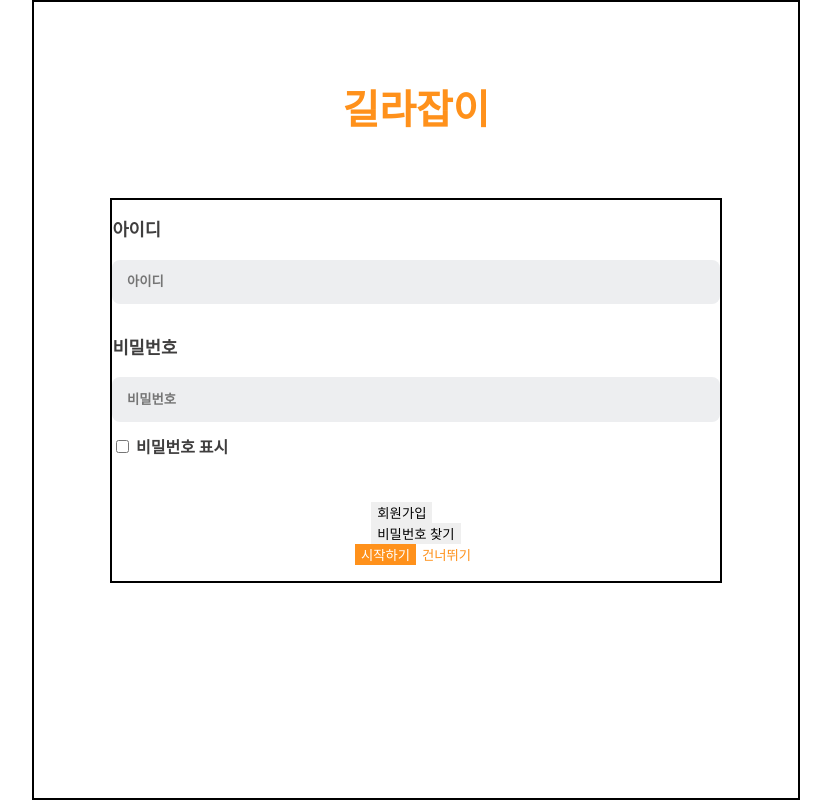
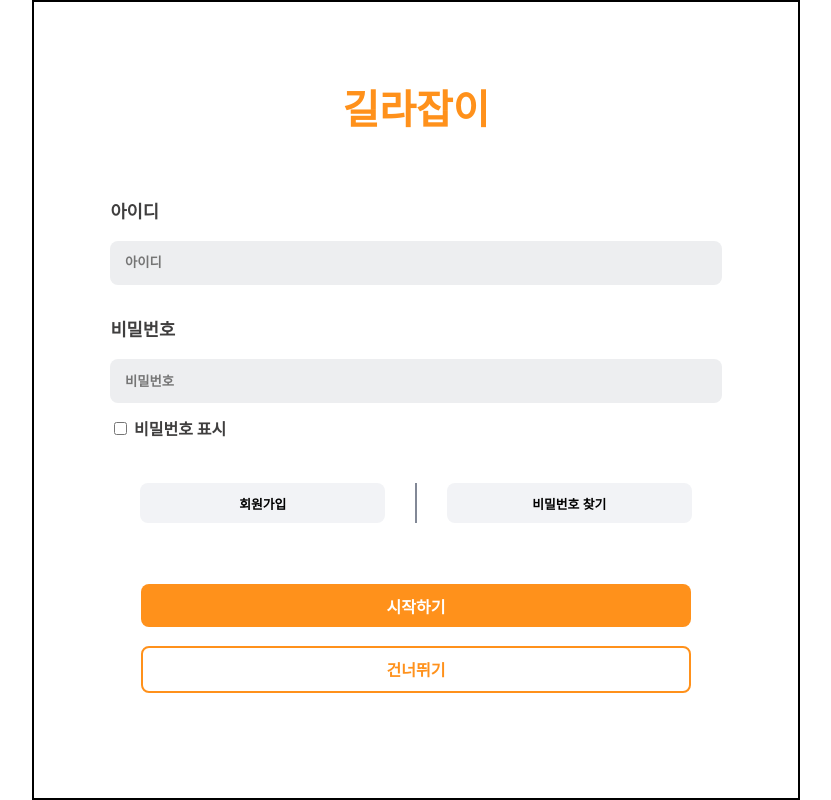
Before and after one commit to Team-Columbus/Gillajabi-FE, a React (Create React App) app in the folder gillajabi/: page /login in a window 1280 px wide. Shown: the whole page, without its empty margins (224-1055 px from the left). Built offline with nearby package versions, Linux system fonts and the light colour scheme.

Commit message:
:lipstick: LoginformButton 컴포넌트 및 버튼 스타일
- LoginformButton 컴포넌트의 스타일 추가
- Loginform에 스크롤이 필요하지 않다는 판단에 overflow-y 속성을 삭제
- Button 컴포넌트에 default, Large_Oragnge, Large_White 스타일의 버튼을
  추가

```diff
--- a/gillajabi/src/styles/components/Button.css
+++ b/gillajabi/src/styles/components/Button.css
@@ -1,12 +1,33 @@
 button{
   border : none;
   text-align: center;
+  white-space: nowrap;
+}
+.default{
+  background-color: #F2F3F6;
+  color : black;
+  font-weight: bold;
+  width : 40%;
+  border-radius: 8px;
+  font-size: 0.8em;
+  padding : 0.8em;
 }
 .Large_Orange{
   background-color: #ff911b;
   color : #ffffff;
+  width : 90%;
+  font-weight: bold;
+  border-radius: 8px;
+  font-size: 1em;
+  padding : 0.6em;
 }
 .Large_White{
   background-color: #ffffff;
   color : #ff911b;
+  border : 2px solid #ff911b;
+  font-weight: bold;
+  width : 90%;
+  font-size: 1em;
+  border-radius: 8px;
+  padding : 0.6em;
 }
--- a/gillajabi/src/styles/pages/Login.css
+++ b/gillajabi/src/styles/pages/Login.css
@@ -25,8 +25,6 @@
   justify-content: center;
   align-items: center;
   min-height: 60%;
-  overflow-y: auto;
-  border : 2px solid black;
 }
 
 /* LoginformInput 컴포넌트 */
@@ -73,3 +71,27 @@
 .login-form-input input:focus {
   outline: none;
 }
+
+/* LoginformButton 컴포넌트 */
+.login-optionbtn {
+  display: flex;
+  justify-content: space-evenly;
+  width : 100%;
+  margin-bottom: 10%;
+}
+
+.login-vline {
+  border-left: 2px solid #828896;
+  height: 100%;
+}
+
+.login-startbtn {
+  display: flex;
+  flex-direction: column;
+  width : 100%;
+  align-items: center;
+}
+
+.login-startbtn button:nth-child(1) {
+  margin-bottom: 3%;
+}
```
